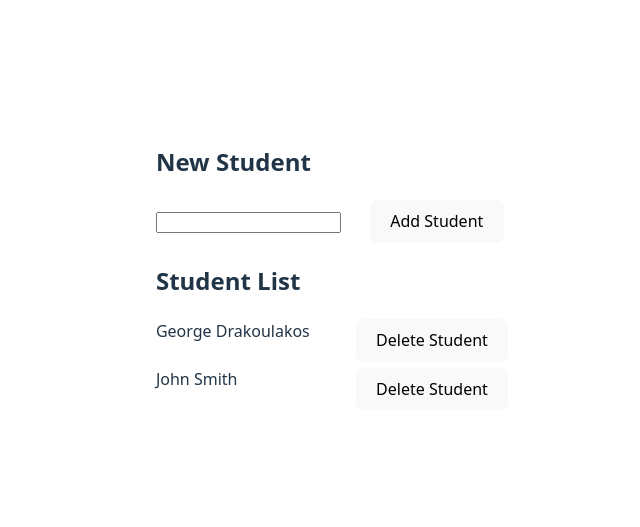
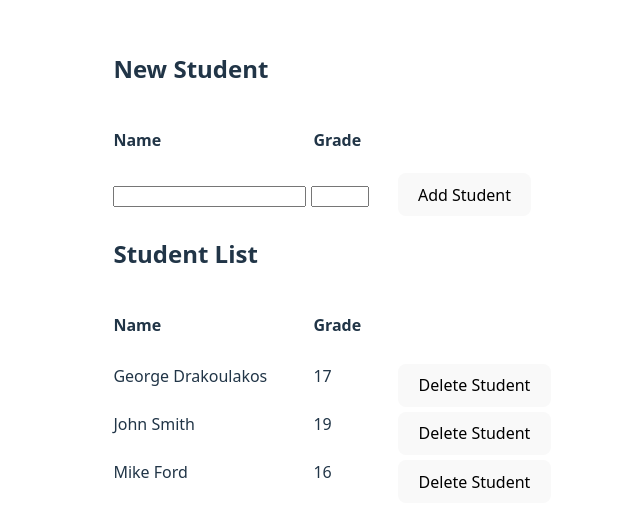
Before and after one commit to gdrakoulakos/StudentTracker, a React (Vite) app: page / in a window 1280 px wide. Shown: the part 133-660 px from the top of the page, without its empty margins (308-948 px from the left). Built offline with nearby package versions, Linux system fonts and the light colour scheme.

Commit message:
Add student grade field to input form and Redux state

```diff
--- a/src/components/StudentInput.jsx
+++ b/src/components/StudentInput.jsx
@@ -3,21 +3,36 @@ import { addStudent } from "../studentSlice";
 import { useDispatch } from "react-redux";
 
 export const StudentInput = () => {
-  const [newStudent, setNewStudent] = useState("");
+  const [newStudentName, setNewStudentName] = useState("");
+  const [newStudentGrade, setNewStudentGrade] = useState(null);
   const dispatch = useDispatch();
   const handleAddStudent = () => {
-    if (newStudent) {
-      dispatch(addStudent(newStudent));
-      setNewStudent("")
+    if (newStudentName && newStudentGrade !== null) {
+      dispatch(
+        addStudent({ fullName: newStudentName, grade: Number(newStudentGrade) })
+      );
+      setNewStudentName("");
+      setNewStudentGrade(null);
     }
   };
 
   return (
     <div>
-        <h2>New Student</h2>
-
-      <input onChange={(event) => setNewStudent(event.target.value)} />{" "}
-      <button style={{marginLeft:"25px"}} onClick={handleAddStudent}>Add Student</button>
+      <h2>New Student</h2>
+      <div style={{ display: "flex" }}>
+        <h4 style={{ width: "200px" }}>Name</h4> <h4>Grade</h4>
+      </div>
+      <input
+        style={{ width: "185px" }}
+        onChange={(event) => setNewStudentName(event.target.value)}
+      />{" "}
+      <input
+        style={{ width: "50px" }}
+        onChange={(event) => setNewStudentGrade(event.target.value)}
+      />{" "}
+      <button style={{ marginLeft: "25px" }} onClick={handleAddStudent}>
+        Add Student
+      </button>
     </div>
   );
 };
--- a/src/components/StudentList.jsx
+++ b/src/components/StudentList.jsx
@@ -12,10 +12,17 @@ export const StudentList = () => {
   return (
     <div>
       <h2>Student List</h2>
+      <div style={{ display: "flex" }}>
+        <h4 style={{ width: "200px" }}>Name</h4> <h4>Grade</h4>
+      </div>
       {students.map((student) => (
-        <div key={student.id} style={{display:"flex", marginTop: "5px"}}>
-          <div style={{width: "200px"}}>{student.fullName}</div>
-          <button onClick={() => handleDeleteStudent(student.id)}>
+        <div key={student.id} style={{ display: "flex", marginTop: "5px" }}>
+          <div style={{ width: "200px" }}>{student.fullName}</div>
+          <div style={{ width: "50px" }}>{student.grade}</div>
+          <button
+            style={{ marginLeft: "35px" }}
+            onClick={() => handleDeleteStudent(student.id)}
+          >
             Delete Student
           </button>
         </div>
--- a/src/studentSlice.js
+++ b/src/studentSlice.js
@@ -2,8 +2,9 @@ import { createSlice } from "@reduxjs/toolkit";
 
 const initialState = {
   students: [
-    { id: 1, fullName: "George Drakoulakos" },
-    { id: 2, fullName: "John Smith" },
+    { id: 1, fullName: "George Drakoulakos", grade: 17 },
+    { id: 2, fullName: "John Smith", grade: 19 },
+    { id: 3, fullName: "Mike Ford", grade: 16 },
   ],
 };
 
@@ -16,7 +17,8 @@ const studentSlice = createSlice({
       const newId = lastStudent ? lastStudent.id + 1 : 1;
       const newStudent = {
         id: newId,
-        fullName: action.payload,
+        fullName: action.payload.fullName,
+        grade: action.payload.grade,
       };
       state.students.push(newStudent);
     },
```
